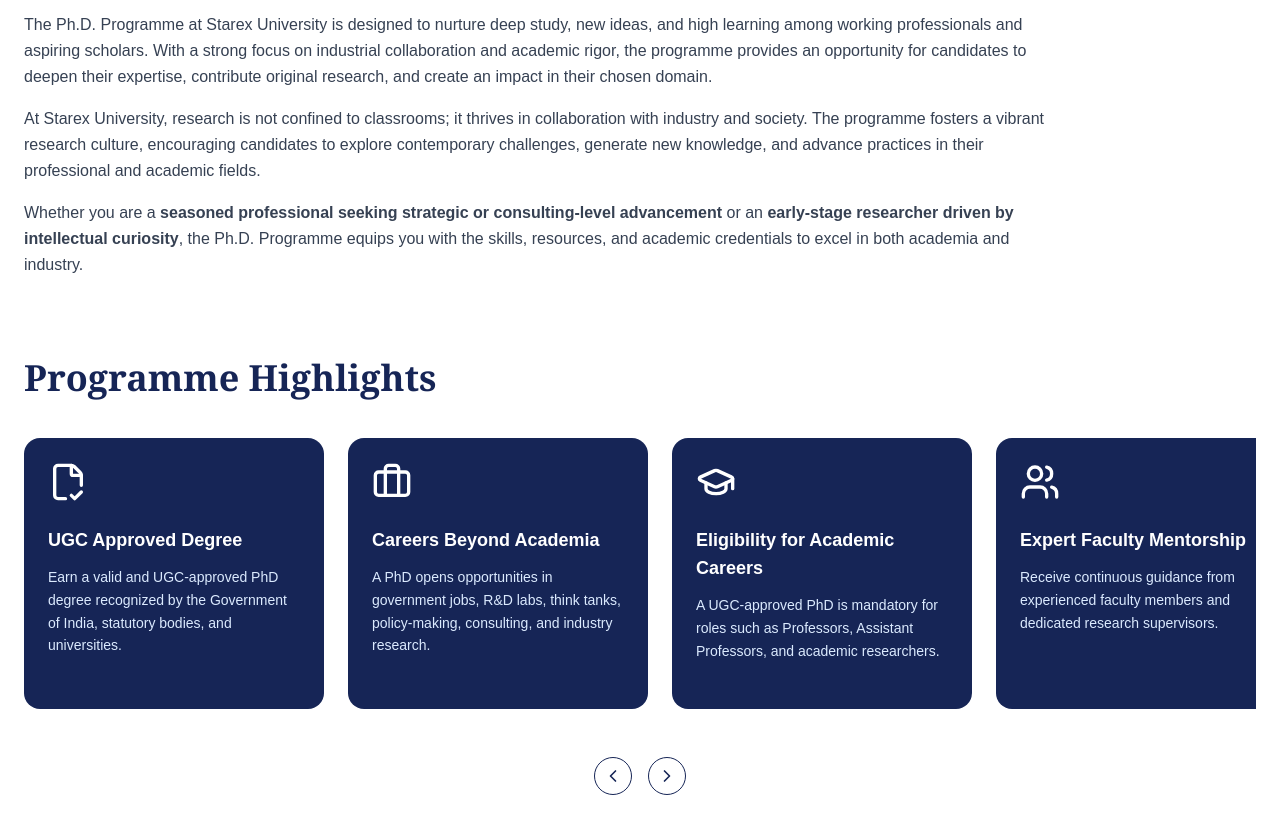
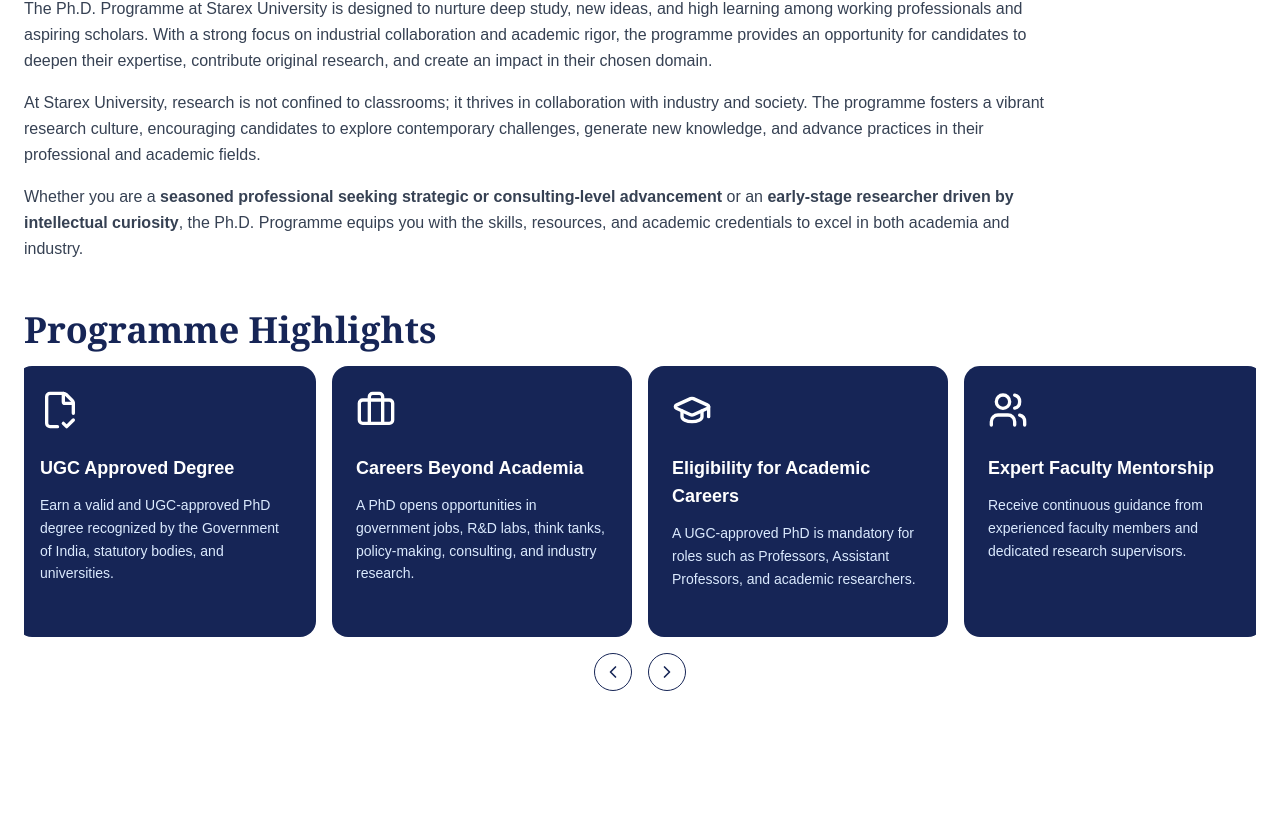
Before and after one commit to JatinBrandshow/accurate-btech-landing-page, a Next.js app: page / in a window 1280 px wide. Shown: the part 1122-1956 px from the top of the page. After the commit the page ends 1837 px from the top, so only its background shows below. Built offline with nearby package versions, Linux system fonts and the light colour scheme.

Commit message:
New Changes

```diff
--- a/src/components/ProgrammeHighlights.js
+++ b/src/components/ProgrammeHighlights.js
@@ -111,15 +111,15 @@
     }, []);
 
     return (
-        <section className="py-10 bg-white">
+        <section className="py-6 bg-white">
             <div className="mx-auto max-w-7xl px-6">
                 <h2 className="text-4xl font-bold text-blue-950 font-serif">Programme Highlights</h2>
 
                 {/* SLIDER */}
-                <div className="relative mt-10">
+                <div className="relative mt-4">
                     <div
                         ref={sliderRef}
-                        className="flex gap-6 overflow-x-auto pb-6 scroll-smooth [&::-webkit-scrollbar]:hidden"
+                        className="flex gap-4 overflow-x-auto scroll-smooth [&::-webkit-scrollbar]:hidden"
                         style={{
                             scrollbarWidth: "none",
                             msOverflowStyle: "none",
@@ -138,7 +138,7 @@
                     </div>
 
                     {/* ARROWS */}
-                    <div className="mt-6 flex justify-center gap-4">
+                    <div className="mt-4 flex justify-center gap-4">
                         <button
                             onClick={() => scrollByCard("left")}
                             className="rounded-full border border-blue-950 p-2 text-blue-950 hover:bg-blue-950 hover:text-white transition"
--- a/src/components/ProgrammeOverview.js
+++ b/src/components/ProgrammeOverview.js
@@ -3,7 +3,7 @@
 const ProgrammeOverview = () => {
     return (
         <>
-            <section className="py-10 bg-white">
+            <section className="py-6 bg-white">
                 <div className="mx-auto max-w-7xl px-6">
                     <h2 className="text-4xl font-bold text-blue-950 font-serif">Programme Overview</h2>
 
```
